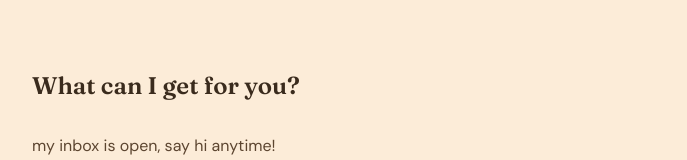
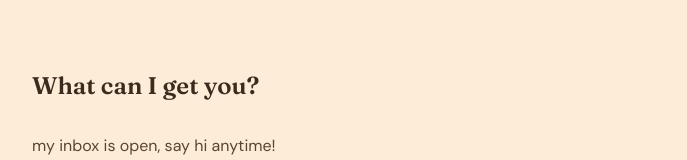
Before and after one commit to btaguinod/benedict-taguinod, a Next.js app: page / in a window 1280 px wide. Shown: the part 2649-2809 px from the top of the page, without its empty margins (296-983 px from the left). Built offline with nearby package versions, Linux system fonts and the light colour scheme.

Commit message:
change wording

```diff
--- a/app/page.tsx
+++ b/app/page.tsx
@@ -439,7 +439,7 @@ export default function Page() {
           className="mb-8 text-2xl font-semibold"
           style={{ fontFamily: "var(--font-heading)" }}
         >
-          What can I get for you?
+          What can I get you?
         </h2>
         <p className="mb-8 text-muted-foreground">
           my inbox is open, say hi anytime!
```
